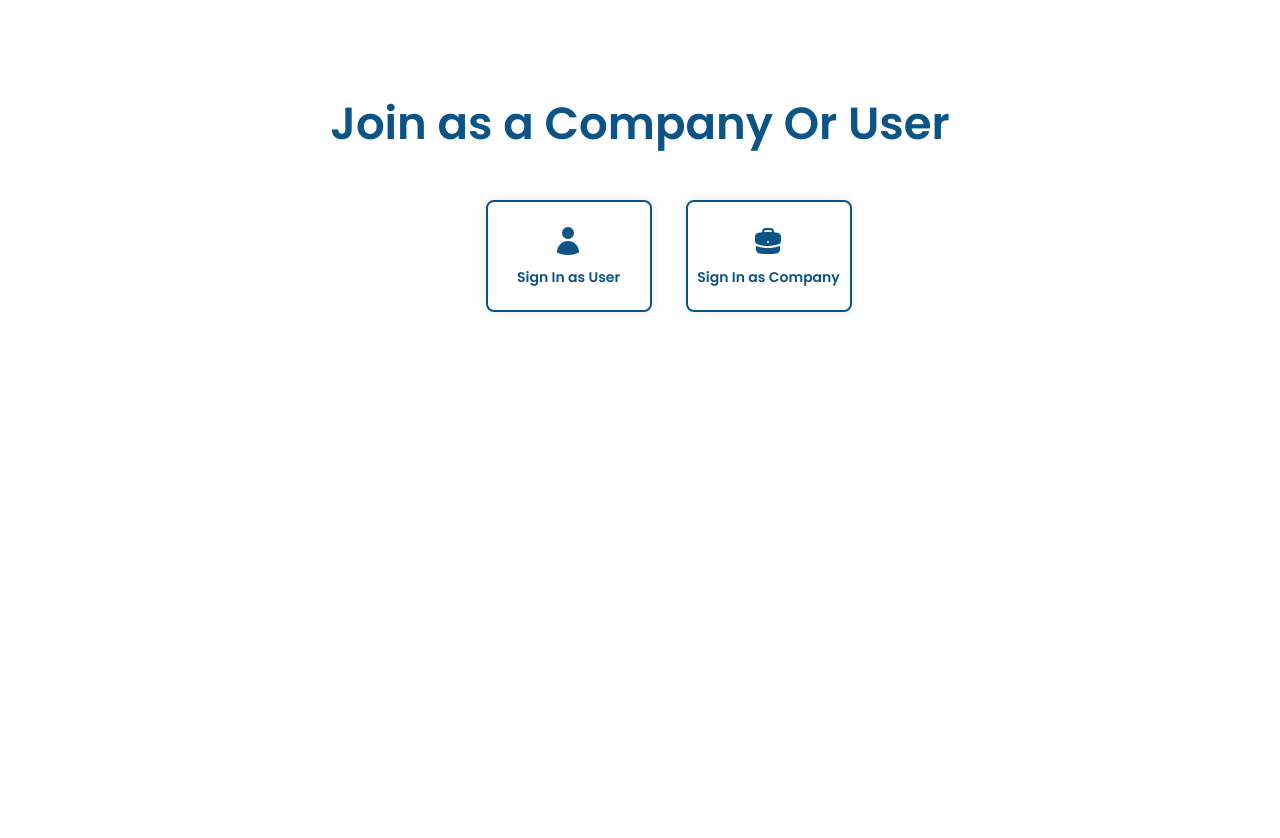
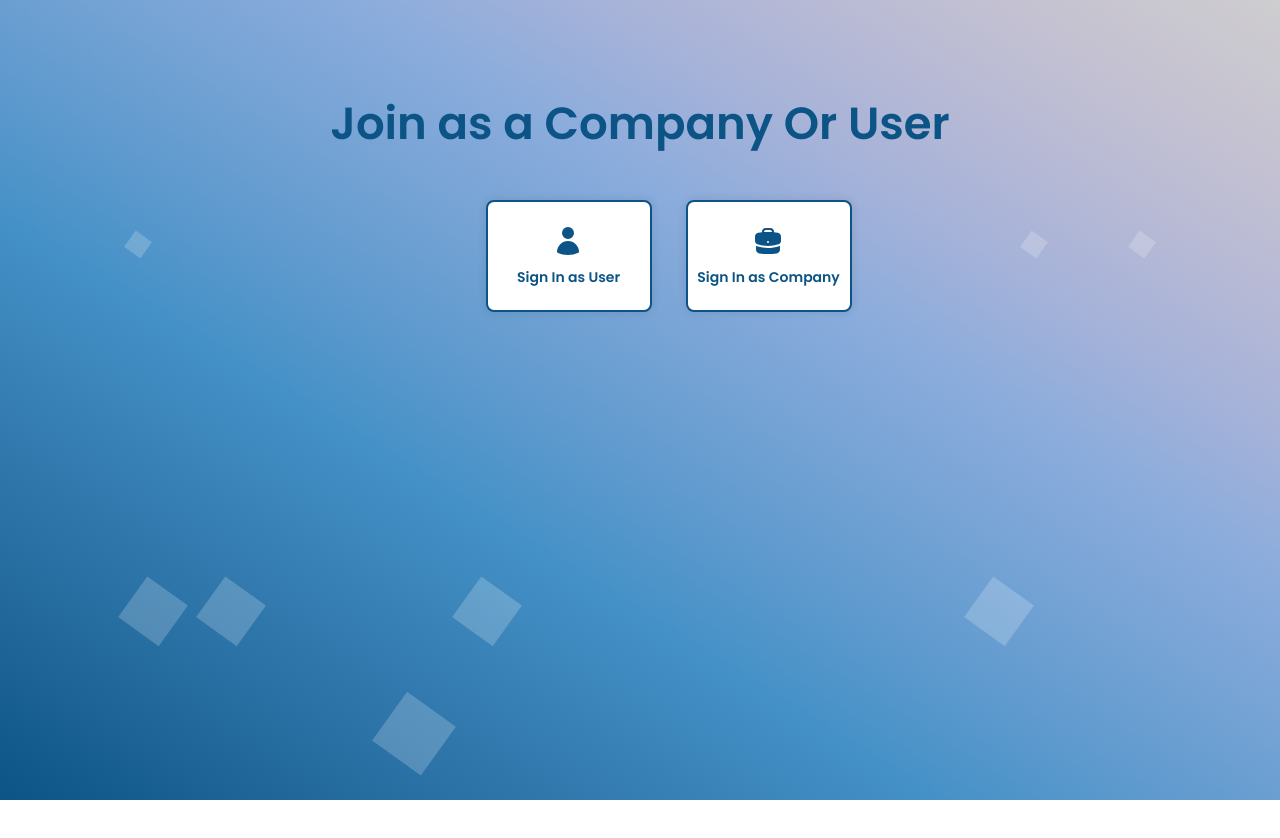
Before and after one commit to Eraj-Khan/policyx, a React (Create React App) app in the folder frontend/policy-master/: page /signinas in a window 1280 px wide. Shown: the top 838 px of the page. Before the commit the page ends 800 px from the top, so only its background shows below. Built offline with nearby package versions, Linux system fonts and the light colour scheme.

Commit message:
modification in animation

```diff
--- a/frontend/policy-master/src/Components/SignUpForm.css
+++ b/frontend/policy-master/src/Components/SignUpForm.css
@@ -89,3 +89,164 @@
 .signup-container{
     width: 100%;
 }
+HTML CSSResult Skip Results Iframe
+EDIT ON
+*{
+  margin:0;
+  padding:0;
+  box-sizing:border-box;
+}
+html,body{
+  height:100%;
+}
+.app{
+background-image: linear-gradient(to right top, #0b5485, #1d6395, #2b72a6, #3881b6, #4491c7, #5f9ace, #76a3d5, #8aacdc, #a5b2d9, #b8bad5, #c6c3d1, #cecdcf);
+height:100vh;
+width:100%;
+}
+ul{
+  display:block;
+  width:100%;
+  height:inherit;
+}
+ul{
+  list-style-type:none;
+}
+li:nth-child(1)
+{
+  position:absolute;
+  left:10%;
+  height:50px;
+  width:50px;
+  background:rgba(255,255,255,.2);
+}
+li:nth-child(2)
+{
+  position:absolute;
+  left:30%;
+  height:60px;
+  width:60px;
+  background:rgba(255,255,255,.2);
+}
+li:nth-child(3)
+{
+  position:absolute;
+  left:50%;
+  height:180px;
+  width:180px;
+  background:rgba(255,255,255,.2);
+}
+li:nth-child(4)
+{
+  position:absolute;
+  left:80%;
+  height:20px;
+  width:20px;
+  background:rgba(255,255,255,.2);
+}
+li:nth-child(5)
+{
+  position:absolute;
+  left:10%;
+  height:20px;
+  width:20px;
+  background:rgba(255,255,255,.2);
+}
+li:nth-child(6)
+{
+  position:absolute;
+  right:10%;
+  height:20px;
+  width:20px;
+  background:rgba(255,255,255,.2);
+}
+li:nth-child(7)
+{
+  position:absolute;
+  right:40%;
+  height:100px;
+  width:100px;
+  background:rgba(255,255,255,.2);
+}li:nth-child(8)
+{
+  position:absolute;
+  left:10%;
+  height:140px;
+  width:140px;
+  background:rgba(255,255,255,.2);
+}
+li:nth-child(9)
+{
+  position:absolute;
+  right:80%;
+  height:50px;
+  width:50px;
+  background:rgba(255,255,255,.2);
+}li:nth-child(10)
+{
+  position:absolute;
+  right:20%;
+  height:50px;
+  width:50px;
+  background:rgba(255,255,255,.2);
+}li:nth-child(11)
+{
+  position:absolute;
+  right:40%;
+  height:70px;
+  width:70px;
+  background:rgba(255,255,255,.2);
+}li:nth-child(12)
+{
+  position:absolute;
+  right:80%;
+  height:190px;
+  width:190px;
+  background:rgba(255,255,255,.2);
+}li:nth-child(13)
+{
+  position:absolute;
+  right:60%;
+  height:50px;
+  width:50px;
+  background:rgba(255,255,255,.2);
+}
+li:nth-child(14)
+{
+  position:absolute;
+  right:50%;
+  height:150px;
+  width:150px;
+  background:rgba(255,255,255,.2);
+}
+li:nth-child(15)
+{
+  position:absolute;
+  right:20%;
+  height:120px;
+  width:120px;
+  background:rgba(255,255,255,.2);
+}
+li:nth-child(16)
+{
+  position:absolute;
+  left:50%;
+  height:100px;
+  width:100px;
+  background:rgba(255,255,255,.2);
+}
+
+
+li{
+  animation:animate 25s linear 1s infinite;
+}
+
+@keyframes animate{
+  from{
+    transform: translateY(+1500%) rotate(180deg)
+  }
+  to{
+    transform: translateY(-150%)
+      rotate(360deg)
+  }
+}
--- a/frontend/policy-master/src/Components/SignUpForm.jsx
+++ b/frontend/policy-master/src/Components/SignUpForm.jsx
@@ -12,7 +12,28 @@ const SignUpForm = () => {
   };
 
   return (
-    <div className="signup-container">
+
+    <div className=" app signup-container">
+        <div class="boxes">
+    <ul>
+      <li></li>
+      <li></li>
+      <li></li>
+      <li></li>
+      <li></li>
+      <li></li>
+      <li></li>
+      <li></li>
+      <li></li>
+      <li></li>
+      <li></li>
+      <li></li>
+      <li></li>
+      <li></li>
+      <li></li>
+      <li></li>
+    </ul>
+  </div>
       <div className="selectone"><h1>Join as a Company Or User</h1></div>
       <div className='cards_signinup'>
         <div
--- a/frontend/policy-master/src/pages/Notification.jsx
+++ b/frontend/policy-master/src/pages/Notification.jsx
@@ -72,9 +72,9 @@ export const Notification = () => {
 
           <div className="flex flex-1 justify-between px-4">
             <div className="flex flex-1">
-            <div className="w-8 h-8 mt-4">  <a href="./company" id="backLink">
-                                     <ChevronDoubleLeftIcon></ChevronDoubleLeftIcon></a></div>
-  <div className="notify_heading"><h1>Notifications</h1></div>
+              <div className="w-8 h-8 mt-4">  <a href="./company" id="backLink">
+                <ChevronDoubleLeftIcon></ChevronDoubleLeftIcon></a></div>
+              <div className="notify_heading"><h1>Notifications</h1></div>
               {/* <form className="flex w-full md:ml-0" action="#" method="GET">
               <label htmlFor="search-field" className="sr-only">
                 Search
--- a/frontend/policy-master/src/pages/UserDash.css
+++ b/frontend/policy-master/src/pages/UserDash.css
@@ -85,30 +85,35 @@
     width: 20%;
     position: absolute;
     left: 712px;
-    top: 110px;
+    top: 115px;
     z-index: 0;
 }
 
-.animate_animated.animate_pulse {
+.image8  .animate_animated.animate_pulse {
     animation-iteration-count: infinite;
     --animate-duration: 4s;
 
 }
-
+/*
 .money_icon {
     align-self: center;
-}
+} */
 
 .icon_cards ul {
-    margin-left: 385px;
+    /* margin-left: 265px; */
     margin-top: 50px;
+    gap: -10px;
+    margin-left: 300px;
+    justify-items: center;
 
 }
 
+
 .icon_cards ul li {
     box-shadow: 0 8px 8px 0 rgba(0, 0, 0, 0.2), 0 6px 20px 0 rgba(0, 0, 0, 0.19);
-    width: 50%;
     border: 5px solid #3498DB;
+    padding: 20px;
+
 }
 .main_cards{
     display: flex;
@@ -221,5 +226,18 @@ font-size: 20px;
     }
     .user_nav{
         background-color: #3498DB;
+    }
+    .main_card_ui{
+        display: flex;
+        gap: 35px;
+        font-size: 20px;
+    }
 
-    }
+    .money_icon img{
+        position: relative;
+        /* right: 20px; */
+        width: 50px;  }
+        .cards_ui{
+            font-size: 16px;
+            margin-top: 7px;
+            font-family: 'Poppins';        }
--- a/frontend/policy-master/src/pages/UserDash.jsx
+++ b/frontend/policy-master/src/pages/UserDash.jsx
@@ -1,4 +1,4 @@
-import { Fragment, useEffect, useState } from "react";
+import { Fragment, useEffect, useState, } from "react";
 import React from "react";
 import { Dialog, Menu, Transition } from "@headlessui/react";
 import "@fontsource/poppins";
@@ -90,22 +90,22 @@ const timeline = [
   },
 ];
 const people = [
-  {
-    value: "10",
-    text: "Total Cases",
-    imageUrl: "https://img.icons8.com/?size=50&id=21449&format=png",
-  },
+  // {
+  //   value: "10",
+  //   text: "Total Cases",
+  //   imageUrl: "https://img.icons8.com/?size=80&id=n5lvtrpv0CbJ&format=png",
+  // },
 
-  {
-    value: "5",
-    text: "Companies",
-    imageUrl: "https://img.icons8.com/?size=50&id=24836&format=png",
-  },
-  {
-    value: "3,000",
-    text: "Total Paid",
-    imageUrl: "https://img.icons8.com/?size=50&id=8322&format=png",
-  },
+  // {
+  //   value: "5",
+  //   text: "Companies",
+  //   imageUrl: "https://img.icons8.com/?size=50&id=24836&format=png",
+  // },
+  // {
+  //   value: "3,000",
+  //   text: "Total Paid",
+  //   imageUrl: "https://img.icons8.com/?size=50&id=8322&format=png",
+  // },
 ];
 const footerNavigation = {
   solutions: [
@@ -305,17 +305,18 @@ export const UserDash = () => {
         {
           value: total_bids,
           text: "Total Bids",
-          imageUrl: "https://img.icons8.com/?size=50&id=21449&format=png",
+
+          imageUrl: "https://img.icons8.com/?size=80&id=kCq3SDy5KqvN&format=png",
         },
         {
           value: total_companies,
-          text: "Total Companies",
-          imageUrl: "https://img.icons8.com/?size=50&id=53373&format=png",
+          text: "Companies",
+          imageUrl: "https://img.icons8.com/?size=50&id=8F2vAFv2ZjZH&format=png",
         },
         {
           value: total_premium,
           text: "Total Premium",
-          imageUrl: "https://img.icons8.com/?size=50&id=22136&format=png",
+          imageUrl: "https://img.icons8.com/?size=50&id=4256&format=png",
         },
       ]);
 
@@ -349,6 +350,7 @@ export const UserDash = () => {
     fetchData();
     getCount();
   }, []);
+
 
   return (
     <div>
@@ -523,6 +525,8 @@ export const UserDash = () => {
                 </span>
               </a>
 
+
+
               {/* Profile dropdown */}
               <Menu as="div" className="relative ml-3">
                 <div>
@@ -581,7 +585,7 @@ export const UserDash = () => {
                 Unlock a world of simplicity with coverage that clicks – insurance made just for you. Effortless protection, personalized for your peace of mind.
               </p>
               <img
-                className="image8 animate_animated animate_pulse"
+                className="image8 animate__animated animate__pulse animate__infinite	infinite"
                 src={img8}
                 alt=""
               />
@@ -595,36 +599,36 @@ export const UserDash = () => {
 
 
       <div className="icon_cards">
-        <ul role="list" className="grid grid-cols-1 lg:grid-cols-3">
+        <ul role="list" className="grid lg:grid-cols-3">
           {counts.map((person) => (
             <li
               key={person.email}
-              className="animate__animated animate__pulse col-span-1 flex flex-col divide-y divide-gray-200 rounded-lg bg-white text-center shadow"
+              className="animate__animated animate__pulse divide-gray-200 rounded-lg bg-white text-center shadow"
             >
-              <div className="flex flex-1 flex-col p-6">
-                <div className=" money_icon flex-shrink-0 rounded-full" alt="">
+              <div className=" main_card_ui">
+
+                <div className="cards_ui">
+                  <h3 className="  font-medium text-gray-900">
+                    {person.value}
+                  </h3>
+                  <dl className=" icon_text ">
+                    <dd className="text-gray-500">{person.text}</dd>
+                  </dl>
+                </div>
+                <div className=" money_icon " alt="">
                   <img
-                    className="mx-auto h-30 w-30 flex-shrink-0 "
+                    className="  "
                     src={person.imageUrl}
                     alt=""
                   />{" "}
                 </div>
-
-                <h3 className="mt-6 text-lg font-medium text-gray-900">
-                  {person.value}
-                </h3>
-                <dl className="mt-1 flex flex-grow flex-col justify-between">
-                  <dt className="sr-only">Title</dt>
-                  <dd className="text-lg text-gray-500">{person.text}</dd>
-                  <dt className="sr-only">Role</dt>
-                </dl>
               </div>
             </li>
           ))}
         </ul>
       </div>
       <div className="main_cards">
-      <HomeChat/>
+        <HomeChat />
         <section
           aria-labelledby="timeline-title"
           className=" card_table lg:col-span-1 lg:col-start-3"
@@ -639,7 +643,7 @@ export const UserDash = () => {
               <ul role="list" className="cards_list mb-8">
                 <li>
                   <span className="plans-head">Accidental : </span>
-                  {user_plan?.accidental_emergencies ? user_plan?.accidental_emergencies : "None" }
+                  {user_plan?.accidental_emergencies ? user_plan?.accidental_emergencies : "None"}
                 </li>
                 <li>
                   <span className="plans-head">Ambulance Expense : </span>
@@ -667,7 +671,10 @@ export const UserDash = () => {
         </section>
       </div>
     </div>
+
   );
 };
 
+
+
 export default UserDash;
```
Also changed, not shown: frontend/policy-master/src/index.js (line endings or trailing spaces). Lines whose indentation alone changed are shown as unchanged.
